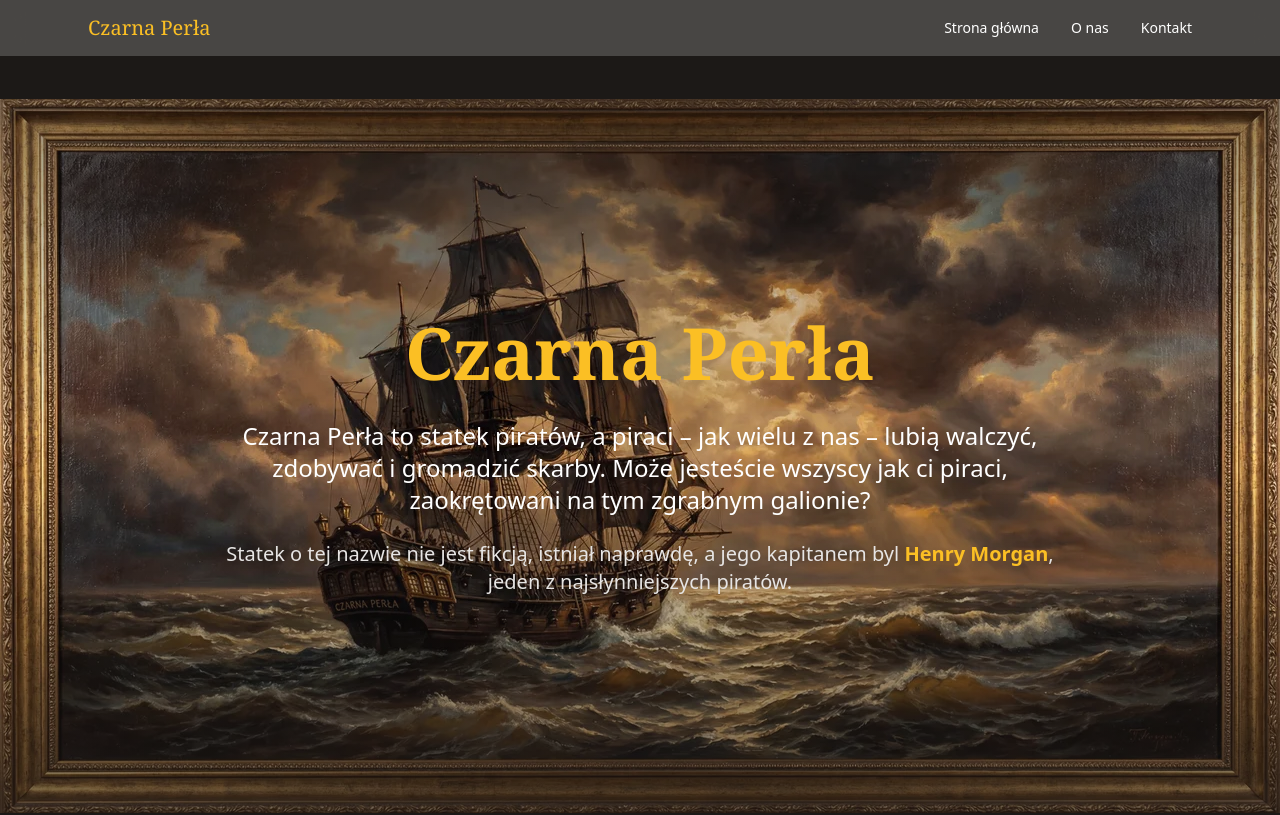
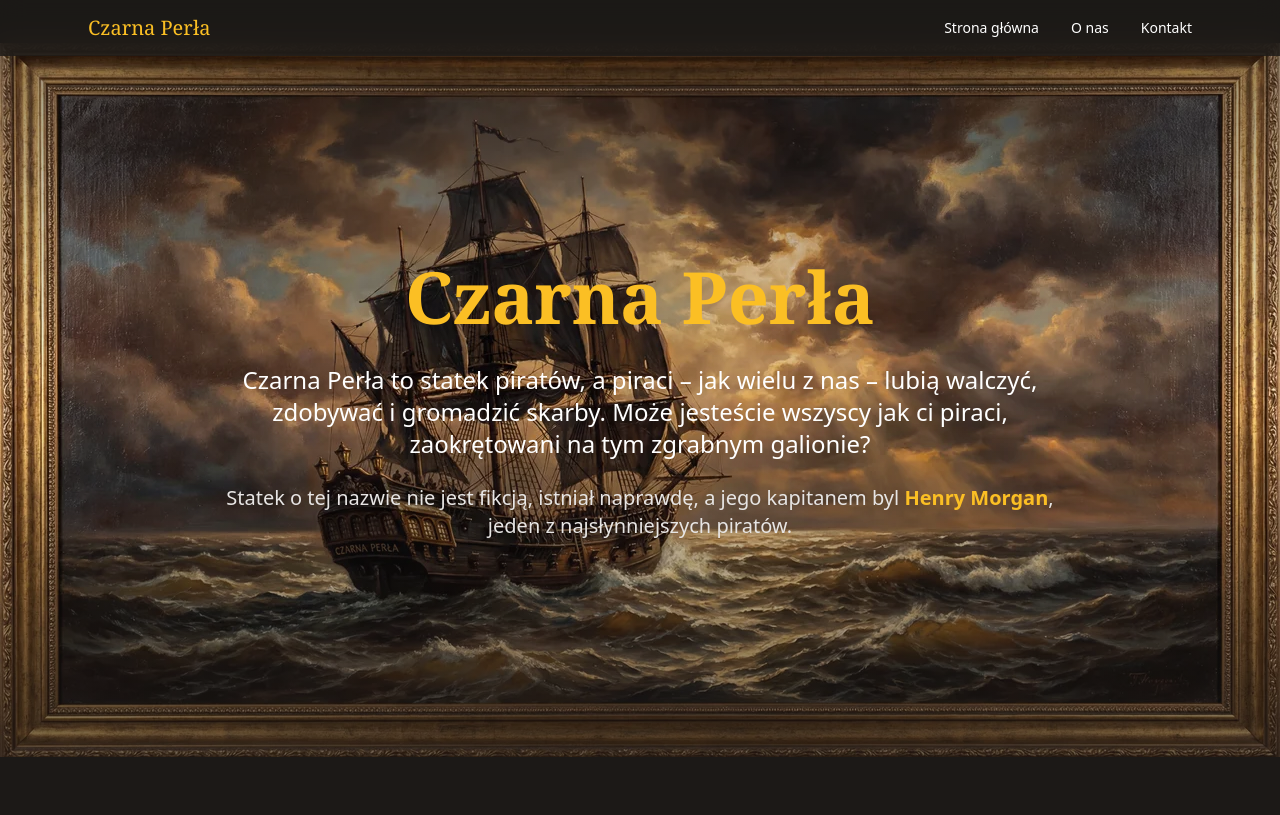
Before and after one commit to MOUVAL/czarnaperelka, a Next.js app: page / in a window 1280 px wide. Shown: the top 815 px of the page. Built offline with nearby package versions, Linux system fonts and the light colour scheme; a web font is replaced by a local one.

Commit message:
Header: Fixed position to overlay hero image

```diff
--- a/src/components/layout/Header.tsx
+++ b/src/components/layout/Header.tsx
@@ -7,7 +7,7 @@
   const [open, setOpen] = useState(false);
 
   return (
-    <header className="text-white sticky top-0 z-50 bg-stone-900/80 backdrop-blur-md">
+    <header className="text-white fixed top-0 left-0 right-0 z-50 bg-stone-900/80 backdrop-blur-md">
       <nav className="max-w-6xl mx-auto px-6 h-14 flex items-center justify-between">
         <Link href="/" className="font-serif text-xl text-amber-400">
           Czarna Perła
```
